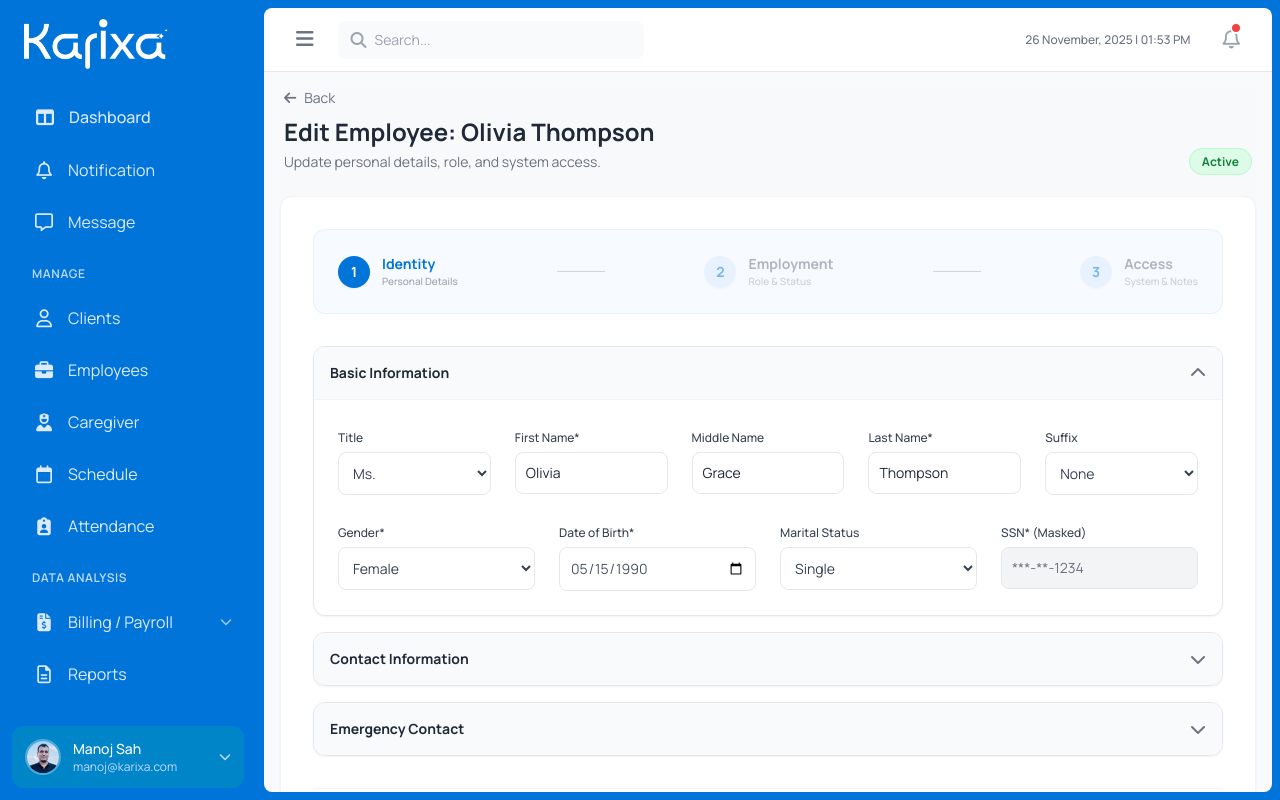
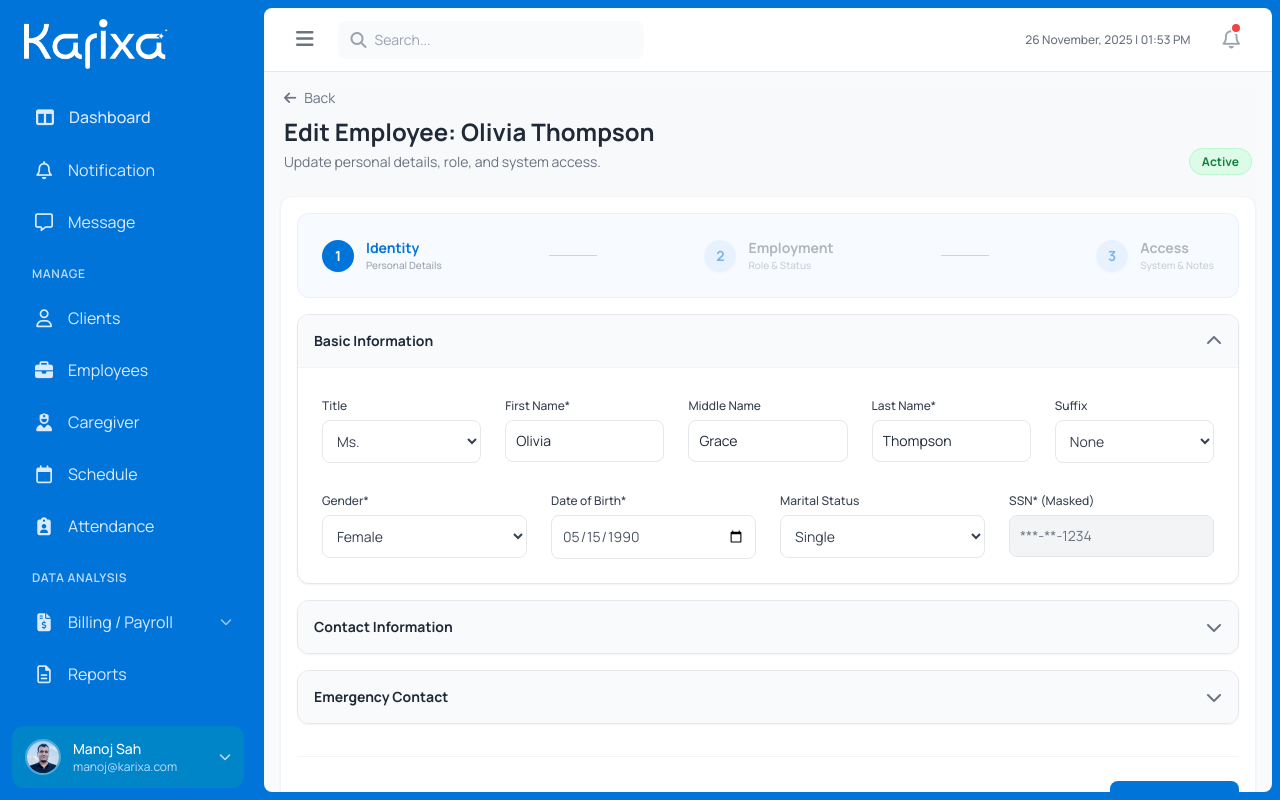
Before and after one commit to manozks/karixa-dashboard, a Next.js app: page /employees/1/edit in a window 1280 px wide. Built offline with nearby package versions, Linux system fonts and the light colour scheme.

Commit message:
page updated

```diff
--- a/app/employees/[id]/edit/page.tsx
+++ b/app/employees/[id]/edit/page.tsx
@@ -142,10 +142,10 @@ export default function EditEmployeePage() {
           </div>
 
           {/* Main Card */}
-          <div className="bg-white rounded-xl shadow-sm border border-gray-100 p-8">
+          <div className="bg-white rounded-xl shadow-sm border border-gray-100 p-4">
 
              {/* Stepper */}
-             <div className="bg-blue-50/50 rounded-xl p-6 mb-8 flex flex-col md:flex-row justify-between items-center gap-4 border border-blue-100/50">
+             <div className="bg-blue-50/50 rounded-xl p-6 mb-4 flex flex-col md:flex-row justify-between items-center gap-4 border border-blue-100/50">
                 <StepIndicator num={1} label="Identity" sub="Personal Details" current={currentStep} />
                 <div className="hidden md:block w-12 h-px bg-gray-300"></div>
                 <StepIndicator num={2} label="Employment" sub="Role & Status" current={currentStep} />
```
